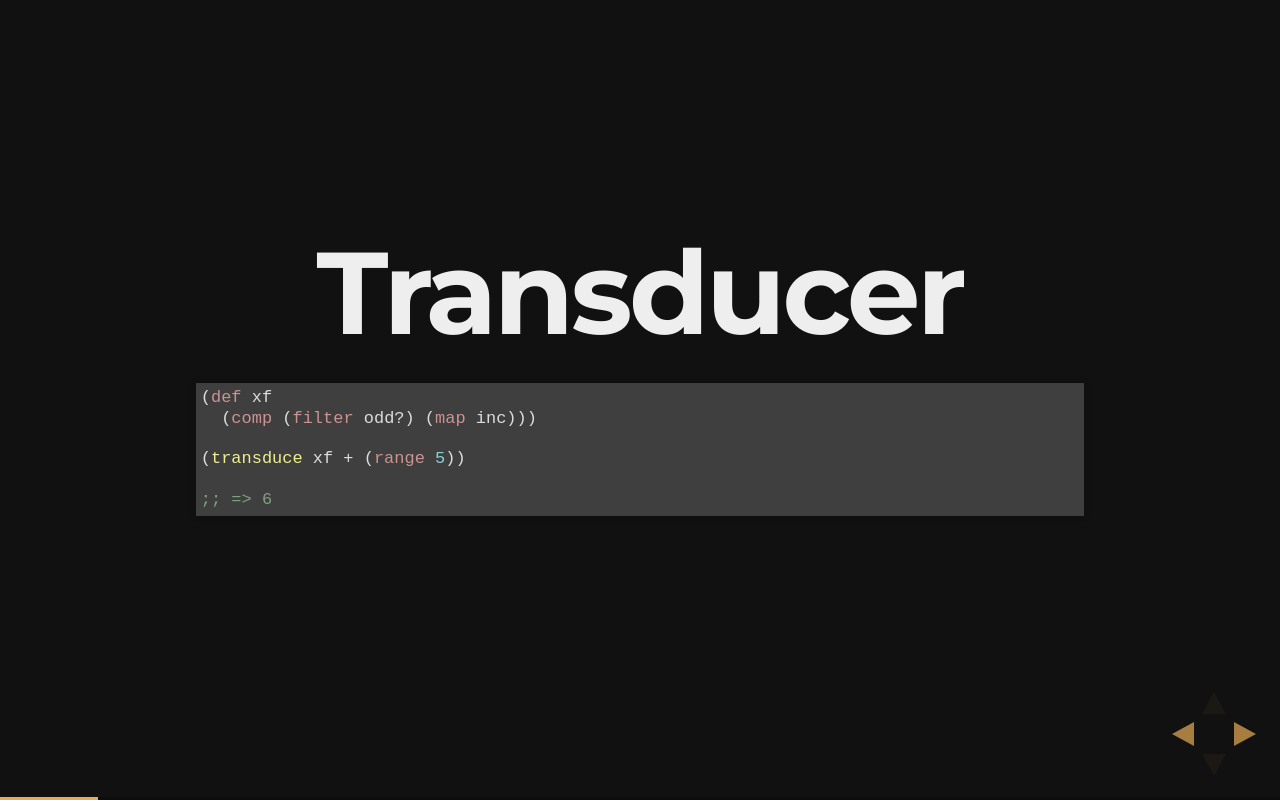
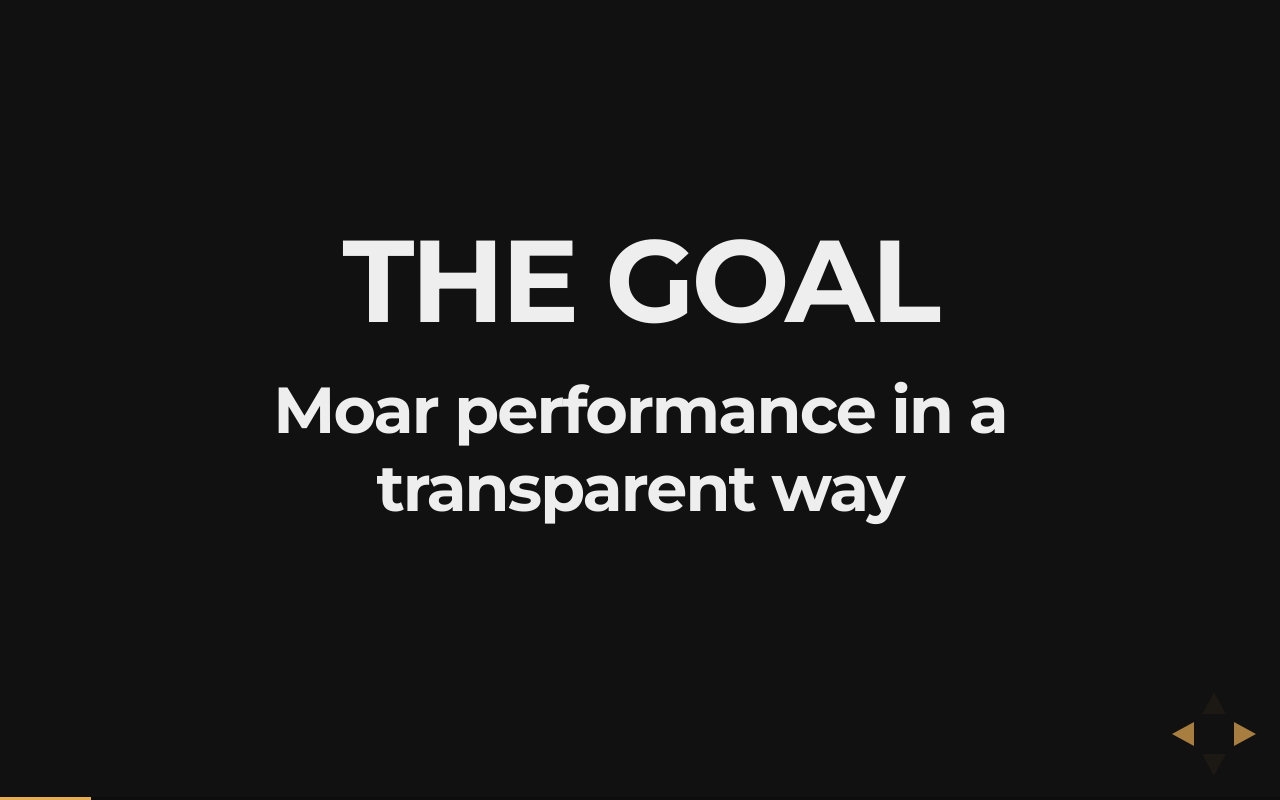
Before and after one commit to mhjort/distributed-transducers-poc, a website: page preze/index.html in a window 1280 px wide. Both pictures are taken after a click on the button 1251 px from the left and 734 px from the top of the page. Drawn offline with nearby package versions, Linux system fonts and the light colour scheme.

Commit message:
Add goal to presentation

```diff
--- a/preze/index.html
+++ b/preze/index.html
@@ -33,6 +33,10 @@
         <p>
         <small><a href="http://adtile.me">Adtile Technologies</a></small>
         </p>
+      </section>
+      <section>
+        <h1>THE GOAL</h1>
+        <h2>Moar performance in a transparent way</h2>
       </section>
       <section>
         <h1>Transducer</h1>
```
